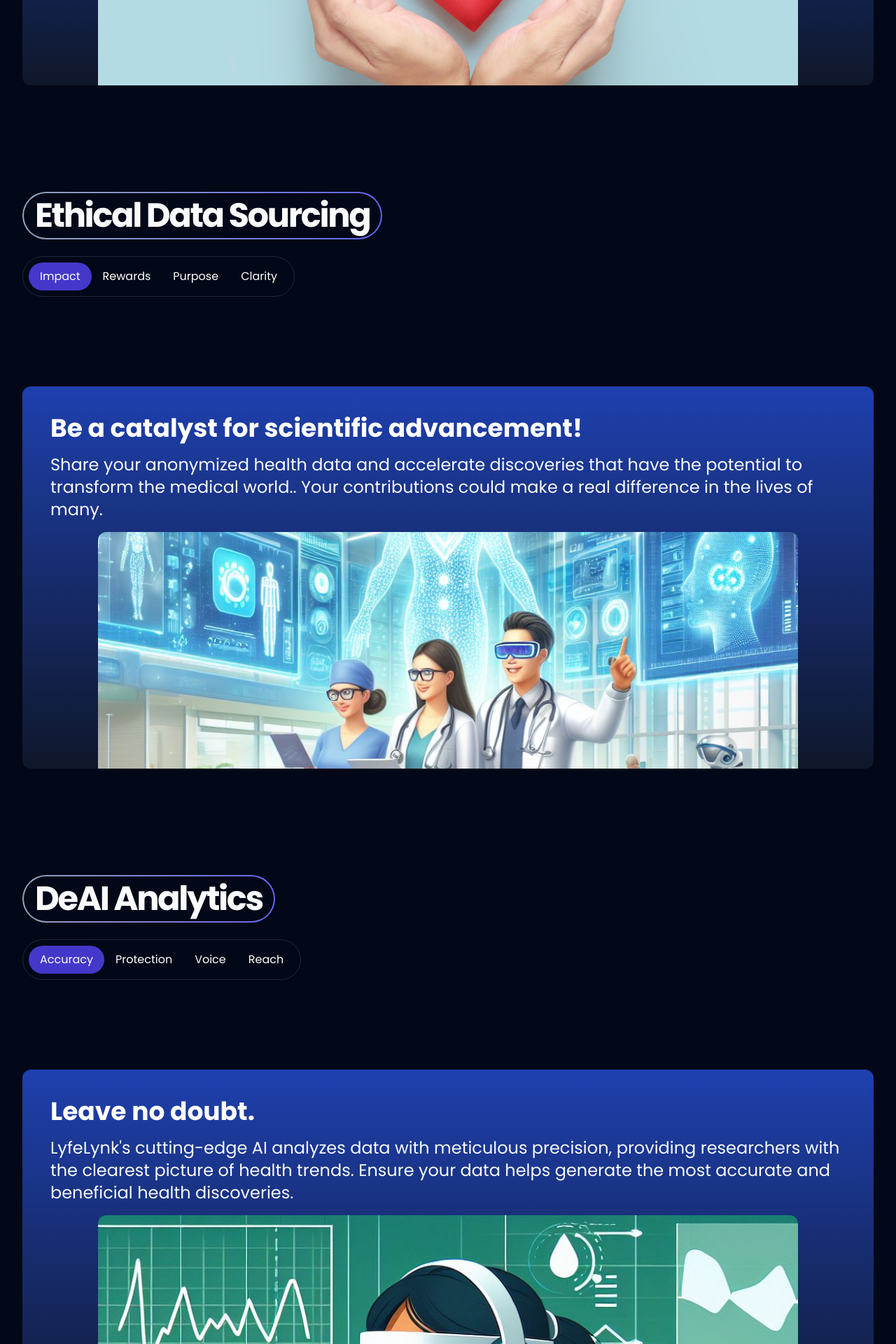
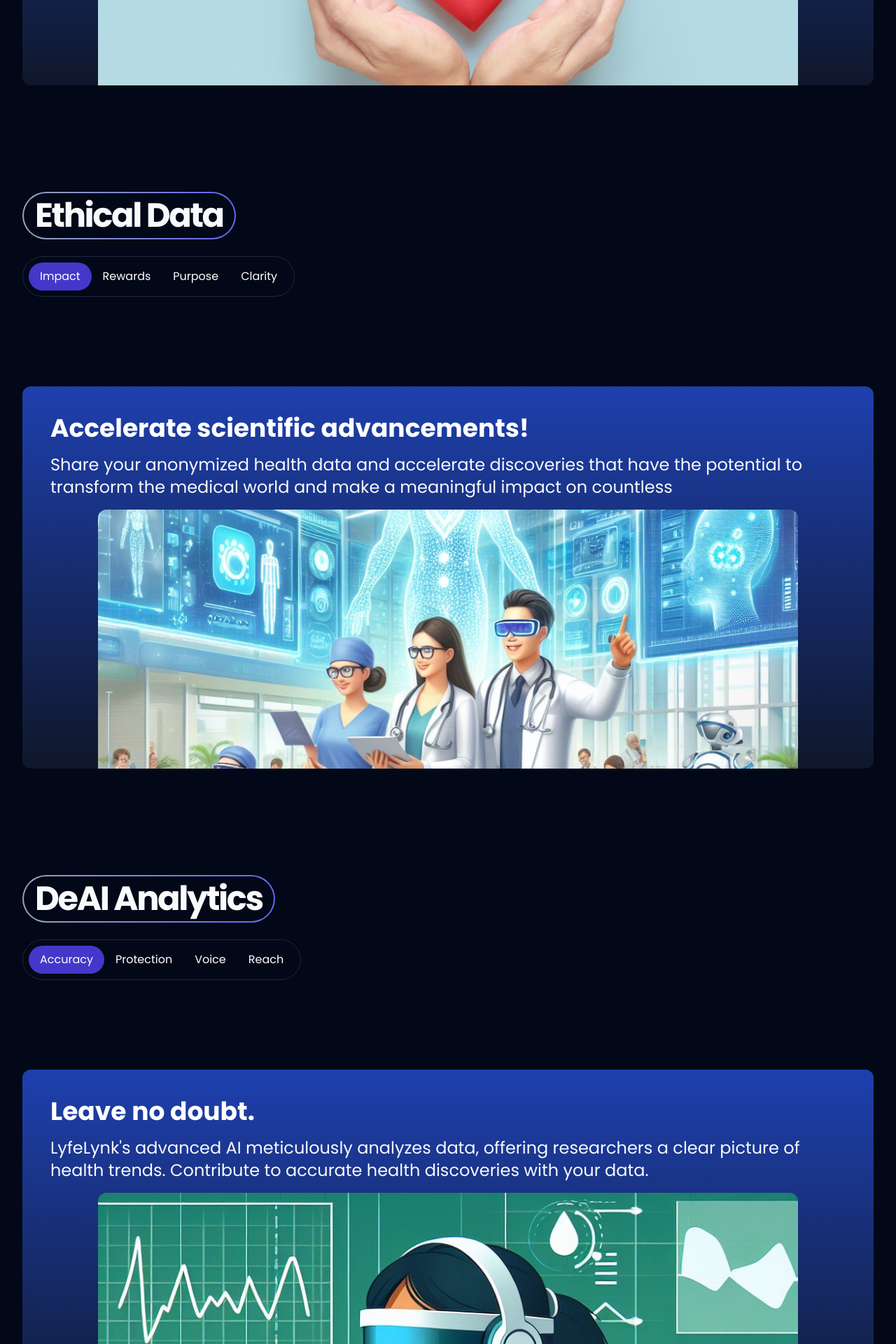
Before and after one commit to slaygun/LyfeLynk, a React (Vite) app: page / in a window 1280 px wide. Shown: the part 2447-4367 px from the top of the page at 70% size. Built offline with nearby package versions, Linux system fonts and the light colour scheme.

Commit message:
updated feature text

```diff
--- a/src/sections/features/Features1.jsx
+++ b/src/sections/features/Features1.jsx
@@ -29,8 +29,7 @@ export default function Features1() {
       content: (
         <div className="w-full overflow-hidden relative h-full rounded-lg p-10 gradient">
           <h1 className="text-xl md:text-4xl pb-4 font-bold text-white">Say goodbye to fragmented medical records.</h1>
-          <p className="text-sm md:text-2xl mb-4">LyfeLynk brings all your health information together for instant, streamlined access by you and your chosen providers. Experience the convenience of having your health history at your fingertips.
-
+          <p className="text-sm md:text-2xl mb-4">LyfeLynk brings all your health information together for instant, streamlined access by you and your chosen providers.
           </p>
           <img
             src="/assets/feature_pics/f1-2.png"
@@ -48,7 +47,8 @@ export default function Features1() {
       content: (
         <div className="w-full overflow-hidden relative h-full rounded-lg p-10 gradient">
           <h1 className="text-xl md:text-4xl pb-4 font-bold text-white">Your health data is your most valuable asset.</h1>
-          <p className="text-sm md:text-2xl mb-4">LyfeLynk safeguards it with advanced blockchain encryption for unyielding privacy and security. Rest assured, your health information is in the safest hands.
+          <p className="text-sm md:text-2xl mb-4">
+            LyfeLynk employs advanced blockchain encryption for your health data, ensuring steadfast privacy and security.
 
           </p>
           <img
@@ -67,7 +67,7 @@ export default function Features1() {
       content: (
         <div className="w-full overflow-hidden relative h-full rounded-lg p-10 gradient">
           <h1 className="text-xl md:text-4xl pb-4 font-bold text-white">Forget confusing medical jargon.</h1>
-          <p className="text-sm md:text-2xl mb-4">Get crystal-clear insights into your health, explained in a way you can actually understand and use to improve your wellbeing. Unlock the power of knowledge to make informed health decisions.
+          <p className="text-sm md:text-2xl mb-4">Gain clear insights into your health, explained in an understandable way. Unlock knowledge to make informed decisions and improve your wellbeing.
           </p>
           <img
             src="/assets/feature_pics/f1-4.png"
--- a/src/sections/features/Features2.jsx
+++ b/src/sections/features/Features2.jsx
@@ -10,8 +10,8 @@ export default function Features2() {
       value: "Impact",
       content: (
         <div className="w-full overflow-hidden relative h-full rounded-lg p-10 gradient">
-          <h1 className="text-xl md:text-4xl pb-4 font-bold text-white">Be a catalyst for scientific advancement!</h1>
-          <p className="text-sm md:text-2xl mb-4">Share your anonymized health data and accelerate discoveries that have the potential to transform the medical world.. Your contributions could make a real difference in the lives of many.
+          <h1 className="text-xl md:text-4xl pb-4 font-bold text-white">Accelerate scientific advancements!</h1>
+          <p className="text-sm md:text-2xl mb-4">Share your anonymized health data and accelerate discoveries that have the potential to transform the medical world and make a meaningful impact on countless
           </p>
           <img
             src="/assets/feature_pics/f2-1.png"
@@ -85,7 +85,7 @@ export default function Features2() {
 
         <div class="bg-gradient-to-r from-slate-400 to-indigo-500 my-6 p-0.5 rounded-full ">
           <div class="text-3xl font-bold tracking-tighter sm:text-4xl md:text-5xl py-2 px-4 bg-background rounded-full">
-            Ethical Data Sourcing
+            Ethical Data
           </div>
         </div>
 
--- a/src/sections/features/Features3.jsx
+++ b/src/sections/features/Features3.jsx
@@ -11,7 +11,7 @@ export default function Features2() {
       content: (
         <div className="w-full overflow-hidden relative h-full rounded-lg p-10 gradient">
           <h1 className="text-xl md:text-4xl pb-4 font-bold text-white">Leave no doubt.</h1>
-          <p className="text-sm md:text-2xl mb-4">LyfeLynk's cutting-edge AI analyzes data with meticulous precision, providing researchers with the clearest picture of health trends. Ensure your data helps generate the most accurate and beneficial health discoveries.
+          <p className="text-sm md:text-2xl mb-4">LyfeLynk's advanced AI meticulously analyzes data, offering researchers a clear picture of health trends. Contribute to accurate health discoveries with your data.
           </p>
           <img
             src="/assets/feature_pics/f3-1.png"
```
